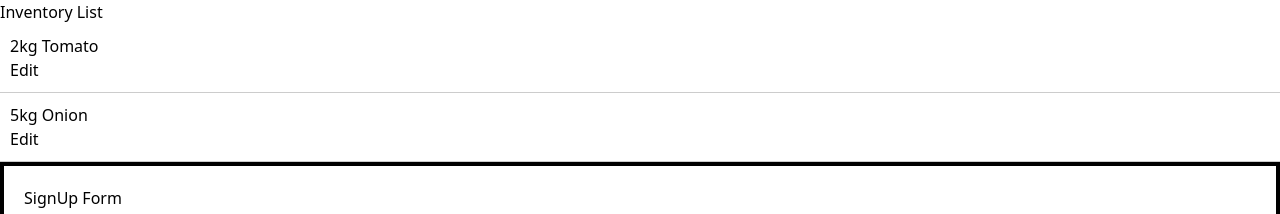
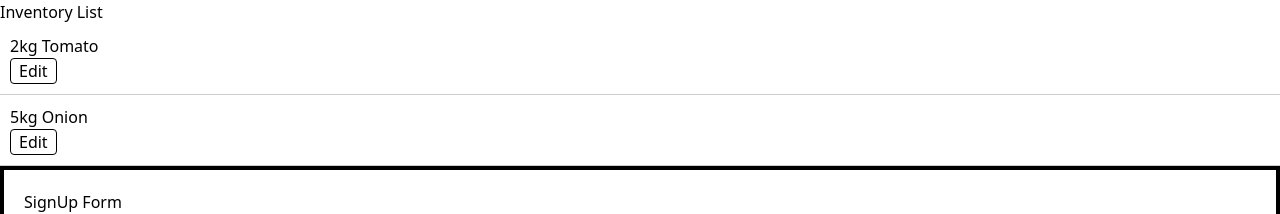
Before and after one commit to garg-anuj/New-React-Components, a React (Vite) app: page / in a window 1280 px wide. Shown: the top 214 px of the page. Built offline with nearby package versions, Linux system fonts and the light colour scheme.

Commit message:
changes in listItem

```diff
--- a/package.json
+++ b/package.json
@@ -13,6 +13,7 @@
     "@tailwindcss/vite": "^4.0.12",
     "react": "^19.0.0",
     "react-dom": "^19.0.0",
+    "react-router-dom": "^6.30.1",
     "tailwindcss": "^4.0.12"
   },
   "devDependencies": {
--- a/src/components/DashBoard/components/ListItem.jsx
+++ b/src/components/DashBoard/components/ListItem.jsx
@@ -12,11 +12,21 @@ const ListItem = ({ item, onEdit, onDelete }) => {
       <div>{item.name}</div>
 
       <HasPermission permission={PERMISSIONS.EDIT}>
-        <button onClick={() => onEdit(item)}>Edit</button>
+        <button
+          className="border px-2 rounded-[.25rem]"
+          onClick={() => onEdit(item)}
+        >
+          Edit
+        </button>
       </HasPermission>
 
       <HasPermission permission={PERMISSIONS.DELETE}>
-        <button onClick={() => onDelete(item)}>Delete</button>
+        <button
+          className="border px-2 rounded-[.25rem]"
+          onClick={() => onDelete(item)}
+        >
+          Delete
+        </button>
       </HasPermission>
     </div>
   );
```
Also changed, not shown: 1 other file (tests, documents, lock files or other folders).
